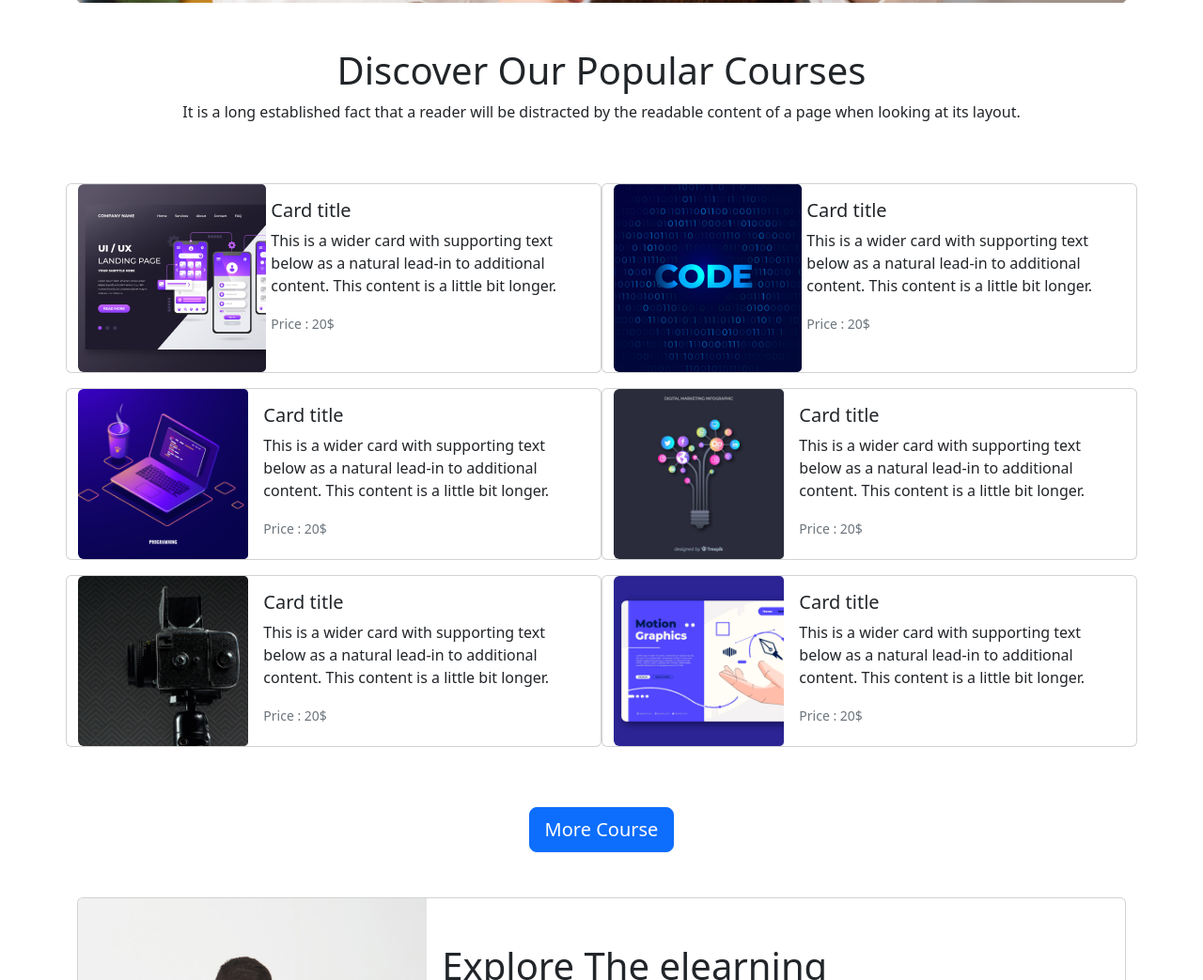
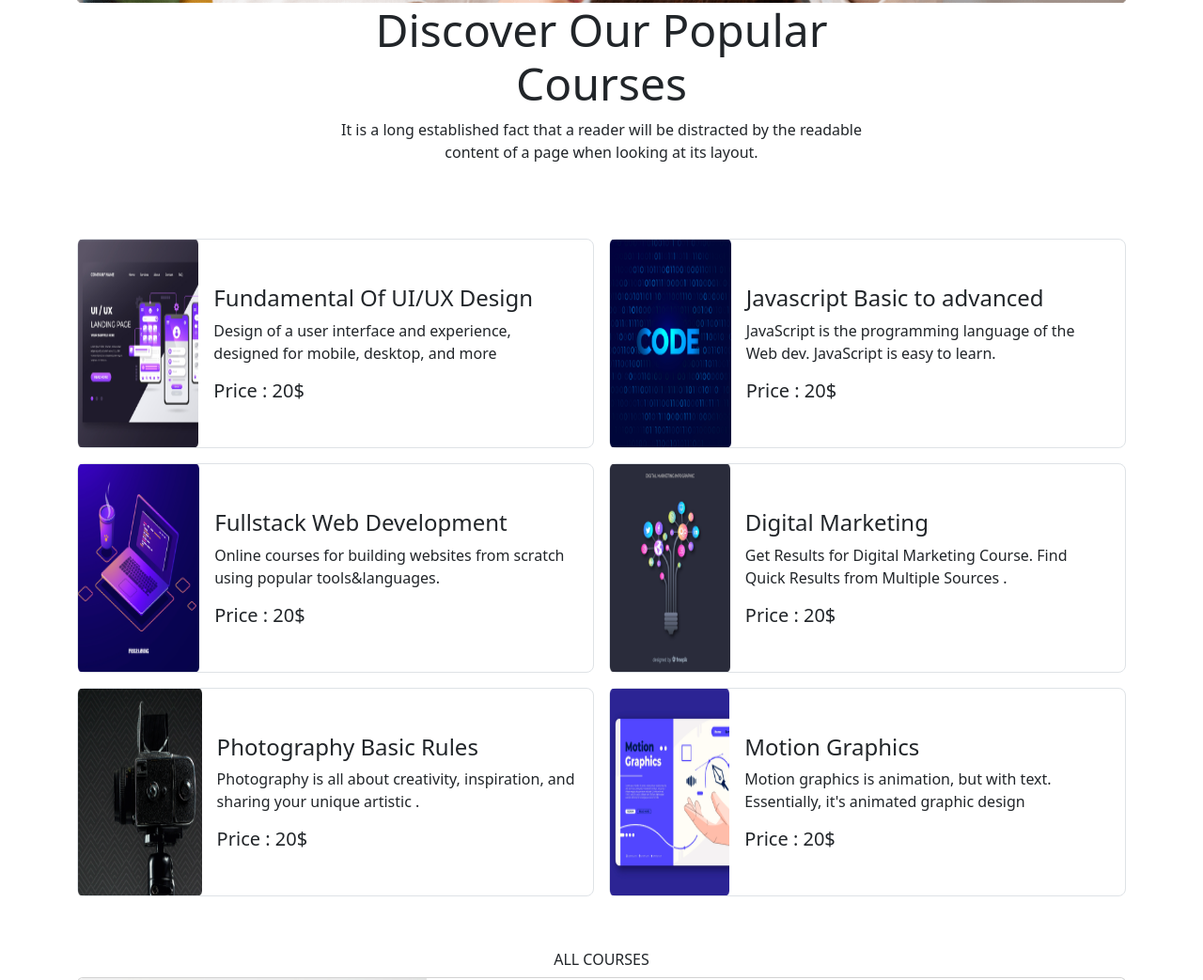
Before and after one commit to hasibur55/assignment-3, a plain HTML site: page index.html in a window 1280 px wide. Shown: the part 637-1680 px from the top of the page at 94% size. Drawn offline with nearby package versions, Linux system fonts and the light colour scheme.

Commit message:
3rd commit

```diff
--- a/index.html
+++ b/index.html
@@ -35,9 +35,6 @@
                             </li>
                             <li class="nav-item">
                                 <a class="nav-link active" href="#">Portfolio</a>
-                            </li>
-                            <li class="nav-item">
-                                <a class="nav-link active" href="#">Earn</a>
                             </li>
                             <li class="nav-item">
                                 <a class="nav-link active" href="#">Register</a>
@@ -113,127 +110,126 @@
         </div>
     </section>
     <!-- slider end -->
+    <main>
+        <!-- course section start  -->
+        <section id="Courses" class="container margin">
 
-    <!-- Discover Our Popular Courses -->
-    <section class="container">
-        <div class="text-center py-5">
-            <h1>Discover Our Popular Courses</h1>
-            <p>It is a long established fact that a reader will be distracted by the readable content of a page when
-                looking
-                at its layout.</p>
-        </div>
-    </section>
-    <!-- Discover Our Popular Courses -->
-    <main>
-        <section class="container">
-            <div class="row row-cols-2">
-                <div class="card mb-3">
-                    <div class="row">
-                        <div class="col-md-4">
-                            <img src="images/course/course-1.png" class="rounded-start" alt="...">
+            <div class="d-flex justify-content-center">
+                <div class="w-50 text-center">
+                    <h1 class="display-5">Discover Our Popular Courses</h1>
+                    <p class="ft-3">
+                        It is a long established fact that a reader will be distracted by the readable content
+                        of a page when looking at its layout.
+                    </p>
+                </div>
+            </div>
+
+            <div class="row g-3 my-5">
+
+                <div class="col-sm-12 col-md-12 col-lg-6">
+                    <div class=" d-flex flex-column flex-md-row flex-lg-row justify-content-between border rounded-3">
+                        <div class="w-md-50 ">
+                            <img class="w-100 h-100" src="images/course/course-1.png" alt="">
                         </div>
-                        <div class="col-md-8">
-                            <div class="card-body">
-                                <h5 class="card-title">Card title</h5>
-                                <p class="card-text">This is a wider card with supporting text below as a natural
-                                    lead-in to
-                                    additional
-                                    content. This content is a little bit longer.</p>
-                                <p class="card-text"><small class="text-muted">Price : 20$</small></p>
+                        <div class=" align-items-center ">
+                            <div class="mx-3 my-5">
+                                <h4>Fundamental Of UI/UX Design</h4>
+                                <p>Design of a user interface and experience, designed for mobile, desktop, and more</p>
+                                <h5>Price : 20$</h5>
                             </div>
                         </div>
                     </div>
                 </div>
-                <div class="card mb-3">
-                    <div class="row">
-                        <div class="col-md-4">
-                            <img src="images/course/course-2.png" class="rounded-start" alt="...">
+
+                <div class="col-sm-12 col-md-12 col-lg-6">
+                    <div class=" d-flex flex-column flex-md-row flex-lg-row justify-content-between border rounded-3">
+                        <div class="w-md-50">
+                            <img class="w-100 h-100" src="images/course/course-2.png" alt="">
                         </div>
-                        <div class="col-md-8">
-                            <div class="card-body">
-                                <h5 class="card-title">Card title</h5>
-                                <p class="card-text">This is a wider card with supporting text below as a natural
-                                    lead-in to
-                                    additional
-                                    content. This content is a little bit longer.</p>
-                                <p class="card-text"><small class="text-muted">Price : 20$</small></p>
+                        <div class=" align-items-center ">
+                            <div class="mx-3 my-5">
+                                <h4>Javascript Basic to advanced</h4>
+                                <p>JavaScript is the programming language of the Web dev. JavaScript is easy to learn.
+                                </p>
+                                <h5>Price : 20$</h5>
                             </div>
                         </div>
                     </div>
                 </div>
-                <div class="card mb-3">
-                    <div class="row g-0">
-                        <div class="col-md-4">
-                            <img src="images/course/course-3.png" class="img-fluid rounded-start" alt="...">
+
+                <div class="col-sm-12 col-md-12 col-lg-6">
+                    <div class=" d-flex flex-column flex-md-row flex-lg-row justify-content-between border rounded-3">
+                        <div class="w-md-50">
+                            <img class="w-100 h-100" src="images/course/course-3.png" alt="">
                         </div>
-                        <div class="col-md-8">
-                            <div class="card-body">
-                                <h5 class="card-title">Card title</h5>
-                                <p class="card-text">This is a wider card with supporting text below as a natural
-                                    lead-in to
-                                    additional
-                                    content. This content is a little bit longer.</p>
-                                <p class="card-text"><small class="text-muted">Price : 20$</small></p>
+                        <div class=" align-items-center ">
+                            <div class="mx-3 my-5">
+                                <h4>Fullstack Web Development</h4>
+                                <p>Online courses for building websites from scratch using popular tools&languages.</p>
+                                <h5>Price : 20$</h5>
                             </div>
                         </div>
                     </div>
                 </div>
-                <div class="card mb-3">
-                    <div class="row g-0">
-                        <div class="col-md-4">
-                            <img src="images/course/course-4.png" class="img-fluid rounded-start" alt="...">
+
+                <div class="col-sm-12 col-md-12 col-lg-6">
+                    <div class=" d-flex flex-column flex-md-row flex-lg-row justify-content-between border rounded-3">
+                        <div class="w-md-50">
+                            <img class="w-100 h-100" src="images/course/course-4.png" alt="">
                         </div>
-                        <div class="col-md-8">
-                            <div class="card-body">
-                                <h5 class="card-title">Card title</h5>
-                                <p class="card-text">This is a wider card with supporting text below as a natural
-                                    lead-in to
-                                    additional
-                                    content. This content is a little bit longer.</p>
-                                <p class="card-text"><small class="text-muted">Price : 20$</small></p>
+                        <div class=" align-items-center ">
+                            <div class="mx-3 my-5">
+                                <h4>Digital Marketing</h4>
+                                <p>Get Results for Digital Marketing Course. Find Quick Results from Multiple Sources .
+                                </p>
+                                <h5>Price : 20$</h5>
                             </div>
                         </div>
                     </div>
                 </div>
-                <div class="card mb-3">
-                    <div class="row g-0">
-                        <div class="col-md-4">
-                            <img src="images/course/course-5.png" class="img-fluid rounded-start" alt="...">
+
+                <div class="col-sm-12 col-md-12 col-lg-6">
+                    <div class=" d-flex flex-column flex-md-row flex-lg-row justify-content-between border rounded-3">
+                        <div class="w-md-50">
+                            <img class="w-100 h-100" src="images/course/course-5.png" alt="">
                         </div>
-                        <div class="col-md-8">
-                            <div class="card-body">
-                                <h5 class="card-title">Card title</h5>
-                                <p class="card-text">This is a wider card with supporting text below as a natural
-                                    lead-in to
-                                    additional
-                                    content. This content is a little bit longer.</p>
-                                <p class="card-text"><small class="text-muted">Price : 20$</small></p>
+                        <div class=" align-items-center ">
+                            <div class="mx-3 my-5">
+                                <h4>Photography Basic Rules</h4>
+                                <p>Photography is all about creativity, inspiration, and sharing your unique artistic .
+                                </p>
+                                <h5>Price : 20$</h5>
                             </div>
                         </div>
                     </div>
                 </div>
-                <div class="card mb-3">
-                    <div class="row g-0">
-                        <div class="col-md-4">
-                            <img src="images/course/course-6.png" class="img-fluid rounded-start" alt="...">
+
+                <div class="col-sm-12 col-md-12 col-lg-6">
+                    <div class=" d-flex flex-column flex-md-row flex-lg-row justify-content-between border rounded-3">
+                        <div class="w-md-50">
+                            <img class="w-100 h-100" src="images/course/course-6.png" alt="">
                         </div>
-                        <div class="col-md-8">
-                            <div class="card-body">
-                                <h5 class="card-title">Card title</h5>
-                                <p class="card-text">This is a wider card with supporting text below as a natural
-                                    lead-in to
-                                    additional
-                                    content. This content is a little bit longer.</p>
-                                <p class="card-text"><small class="text-muted">Price : 20$</small></p>
+                        <div class=" align-items-center ">
+                            <div class="mx-3 my-5 ">
+                                <h4>Motion Graphics</h4>
+                                <p>Motion graphics is animation, but with text. Essentially, it's animated graphic
+                                    design
+                                </p>
+                                <h5>Price : 20$</h5>
                             </div>
                         </div>
                     </div>
                 </div>
+
             </div>
-            <div class="text-center py-5">
-                <button class="btn btn-primary btn-lg">More Course</button>
+
+            <div class="d-flex justify-content-center">
+                <div class="btn btn-color">
+                    ALL COURSES
+                </div>
             </div>
         </section>
+        <!-- course section end  -->
         <!-- read book -->
         <section class="container">
             <div class="card mb-3">
@@ -297,10 +293,10 @@
         <!-- Meet Our Successfull -->
         <section class="container py-5">
             <div>
-                <h1>Meet Our Successfull
-                    Students</h1>
-                <p>It is a long established fact that a reader will be distracted by the
-                    readable content of a page when looking at its layout</p>
+                <h1>Meet Our Successfull</h1>
+                <h1>Students</h1>
+                <p>It is a long established fact that a reader will be distracted by</p>
+                <p>the readable content of a page when looking at its layout</p>
             </div>
             <div>
                 <div class="row row-cols-1 row-cols-md-4 row-cols-sm-2 g-4 py-4">
```
